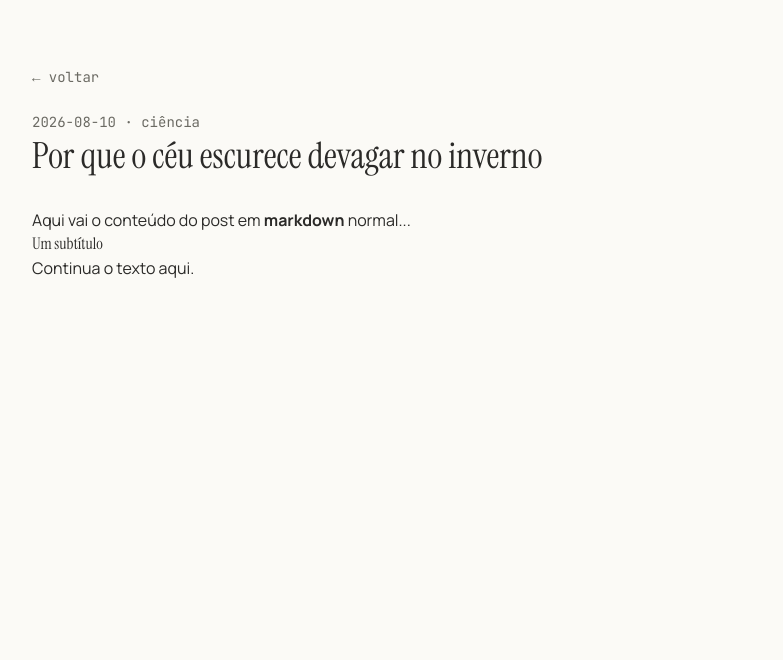
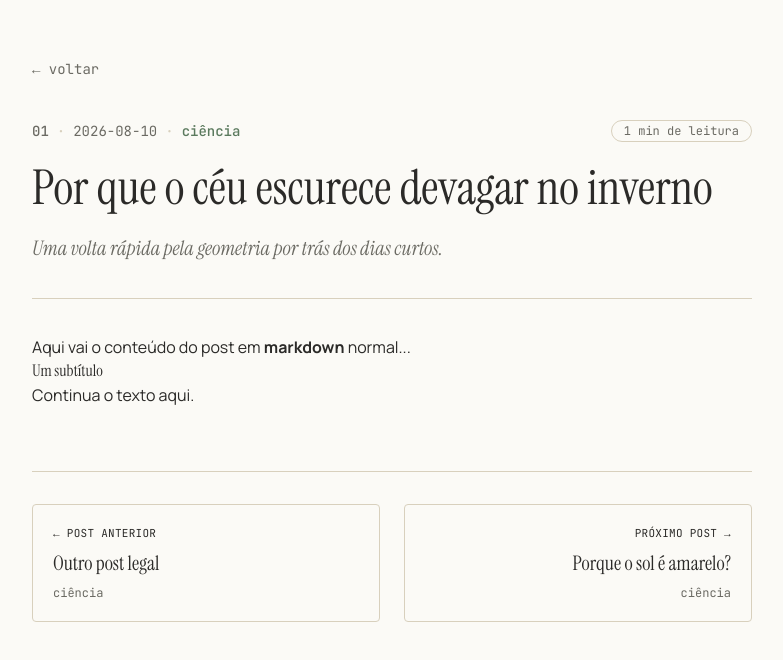
Before and after one commit to Kotige/log-narrado, a React (Vite) app: page /posts/minha-primeira-postagem in a window 1280 px wide. Shown: the top 660 px of the page, without its empty margins (248-1031 px from the left). Built offline with nearby package versions, Linux system fonts and the light colour scheme.

Commit message:
style: add new style to posts

```diff
--- a/src/routes/Post.jsx
+++ b/src/routes/Post.jsx
@@ -1,7 +1,11 @@
-import { useParams, Link } from 'react-router-dom';
-import ReactMarkdown from 'react-markdown';
-import remarkGfm from 'remark-gfm';
-import { getPostBySlug } from '../lib/posts';
+import { useParams, Link } from "react-router-dom";
+import ReactMarkdown from "react-markdown";
+import remarkGfm from "remark-gfm";
+import { getPostBySlug, getAdjacentPosts } from "../lib/posts";
+
+function formatEntryNumber(number) {
+  return String(number).padStart(2, "0");
+}
 
 export default function Post() {
   const { slug } = useParams();
@@ -11,25 +15,96 @@ export default function Post() {
     return (
       <div className="max-w-3xl mx-auto px-6 py-16">
         <p>Post não encontrado.</p>
-                <Link to="/" className="text-moss-dark">Voltar</Link>
+        <Link to="/" className="text-moss-dark">
+          Voltar
+        </Link>
       </div>
     );
   }
 
+  const { olderPost, newerPost } = getAdjacentPosts(slug);
+
   return (
-        <article className="max-w-3xl mx-auto px-6 py-16">
-            <Link to="/" className="font-mono text-sm text-muted hover:text-moss-dark">
+    <article className="max-w-3xl mx-auto px-6 py-14 pb-24">
+      <Link
+        to="/"
+        className="font-mono text-sm text-muted hover:text-moss-dark transition-colors"
+      >
         ← voltar
       </Link>
 
-            <p className="font-mono text-sm text-muted mt-6 mb-1">
-                {post.date} · {post.category}
+      <div className="flex flex-wrap items-center gap-2 mt-10 font-mono text-sm text-muted">
+        <span className="text-terracotta font-medium">
+          {formatEntryNumber(post.entryNumber)}
+        </span>
+        <span className="text-sand-line">·</span>
+        <span>{post.date}</span>
+        <span className="text-sand-line">·</span>
+        <span className="text-moss font-medium">{post.category}</span>
+        <span className="ml-auto inline-flex items-center rounded-full border border-sand-line px-3 py-0.5 text-xs">
+          {post.readingTime} min de leitura
+        </span>
+      </div>
+
+      <h1 className="font-display text-4xl md:text-5xl leading-tight mt-4">
+        {post.title}
+      </h1>
+
+      {post.excerpt && (
+        <p className="font-display italic text-xl text-muted mt-4">
+          {post.excerpt}
         </p>
-            <h1 className="font-display text-4xl mb-8">{post.title}</h1>
+      )}
 
-            <div className="prose prose-neutral max-w-none">
-                <ReactMarkdown remarkPlugins={[remarkGfm]}>{post.content}</ReactMarkdown>
+      <hr className="border-sand-line my-9" />
+
+      <div className="prose prose-neutral max-w-none prose-headings:font-display prose-headings:font-normal prose-strong:text-moss-dark prose-a:text-moss hover:prose-a:text-moss-dark prose-blockquote:border-terracotta prose-blockquote:not-italic prose-blockquote:text-muted">
+        <ReactMarkdown remarkPlugins={[remarkGfm]}>
+          {post.content}
+        </ReactMarkdown>
       </div>
+
+      {(olderPost || newerPost) && (
+        <nav className="grid grid-cols-1 sm:grid-cols-2 gap-6 mt-16 pt-8 border-t border-sand-line">
+          {olderPost ? (
+            <Link
+              to={`/posts/${olderPost.slug}`}
+              className="flex flex-col gap-2 p-5 border border-sand-line rounded hover:border-moss hover:bg-moss/5 transition-colors"
+            >
+              <span className="font-mono text-[11px] uppercase tracking-wide text-terracotta">
+                ← post anterior
+              </span>
+              <span className="font-display text-xl leading-snug">
+                {olderPost.title}
+              </span>
+              <span className="font-mono text-xs text-muted">
+                {olderPost.category}
+              </span>
+            </Link>
+          ) : (
+            <div />
+          )}
+
+          {newerPost ? (
+            <Link
+              to={`/posts/${newerPost.slug}`}
+              className="flex flex-col items-end gap-2 p-5 border border-sand-line rounded text-right hover:border-moss hover:bg-moss/5 transition-colors"
+            >
+              <span className="font-mono text-[11px] uppercase tracking-wide text-terracotta">
+                próximo post →
+              </span>
+              <span className="font-display text-xl leading-snug">
+                {newerPost.title}
+              </span>
+              <span className="font-mono text-xs text-muted">
+                {newerPost.category}
+              </span>
+            </Link>
+          ) : (
+            <div />
+          )}
+        </nav>
+      )}
     </article>
   );
 }
```
Lines whose indentation alone changed are shown as unchanged.
